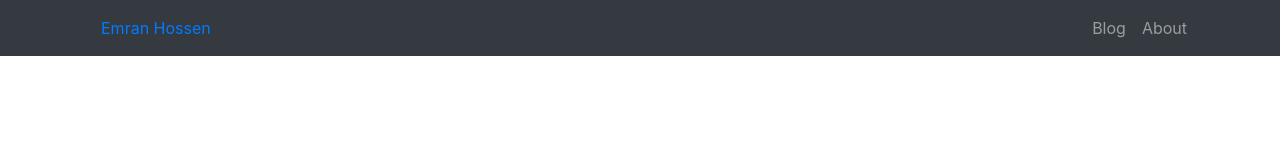
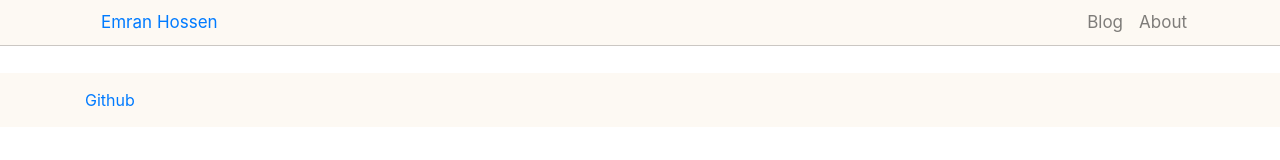
Before and after one commit to Emran04/Emran04.github.io, a Gatsby site: page / in a window 1280 px wide. Built offline with nearby package versions, Linux system fonts and the light colour scheme; Gatsby itself is replaced by a stand-in of ours.

Commit message:
style update

```diff
--- /dev/null
+++ b/src/layout/components/Footer.js
@@ -0,0 +1,20 @@
+import React from 'react'
+// import { Link } from "gatsby"
+
+const Footer = () => {
+	return (
+		<footer className="footer">
+			<div className="container">
+				<div className="row">
+					<div className="col">
+						<div className="footer-content">
+							<a href="https://github.com/emran04" target="__blank">Github</a>
+						</div>
+					</div>
+				</div>
+			</div>
+		</footer>
+	)
+}
+
+export default Footer
--- a/src/layout/components/Header.js
+++ b/src/layout/components/Header.js
@@ -6,7 +6,7 @@ import { Link } from "gatsby"
 
 const Header = () => {
 	return (
-		<Navbar collapseOnSelect expand="lg" bg="dark" variant="dark">
+		<Navbar collapseOnSelect expand="lg">
 			<div className="container">
 			<Link to="/" className="nav-link">Emran Hossen</Link>
 			<Navbar.Toggle aria-controls="responsive-navbar-nav" />
--- a/src/layout/index.css
+++ b/src/layout/index.css
@@ -2,10 +2,32 @@
     box-sizing: border-box;
 }
 
-html {
-    height: 100%;
+html, body {
+    height:100vh
 }
 
 body {
-    margin: 0;
+	margin: 0;
+	padding-top: 48px;
+	background-color: #f9f9fa;
 }
+
+.main-menu .navbar {
+	position: absolute;
+    top: 0px;
+    left: 0px;
+    right: 0px;
+    z-index: 1000;
+    font-size: 17px;
+    height: 46px;
+    background: #fdf9f3;
+    background: var(--theme-top-bar-background, #fdf9f3);
+    position: fixed;
+    border-bottom: 1px solid rgba(0,0,0,0.2);
+}
+
+.footer {
+	margin-top: 25px;
+	background-color: #fdf9f3;
+	padding: 15px 0;
+}
--- a/src/layout/index.jsx
+++ b/src/layout/index.jsx
@@ -3,21 +3,27 @@ import { Helmet, HelmetProvider } from 'react-helmet-async';
 import config from "../../data/SiteConfig";
 import "./index.css";
 import Header from './components/Header'
+import Footer from './components/Footer'
 
 
 export default class MainLayout extends React.Component {
   render() {
     const { children } = this.props;
     return (
-      <div>
+		<div className="d-flex flex-column">
 		<HelmetProvider>
 			<Helmet>
 			<meta name="description" content={config.siteDescription} />
 			<html lang="en" />
 			</Helmet>
 		</HelmetProvider>
-		<Header />
-        {children}
+		<div className="main-menu">
+			<Header />
+		</div>
+        <div className="main-content">
+				{children}
+		</div>
+		<Footer />
       </div>
     );
   }
```
Also changed, not shown: content/01-01-2017/index.md (+1 -1 lines), content/01-02-2017/index.md (+1 -1 lines), content/01-07-2017-Big_Sample_Post/index.md (+1 -1 lines), content/02-03-2017/index.md (+1 -1 lines), content/02-04-2017/index.md (+1 -1 lines), src/components/About/About.jsx (+8 -3 lines).
